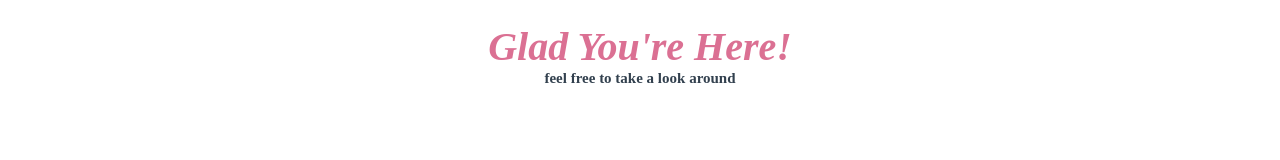
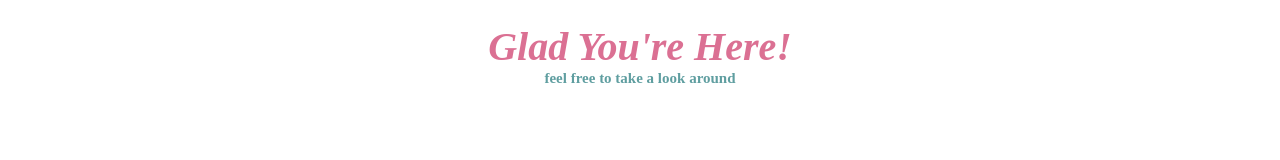
Before and after one commit to hannahzolly/1600-002-porfolio, a plain HTML site: page index.html in a window 1280 px wide. Shown: the part 445-605 px from the top of the page. Drawn offline with Linux system fonts and the light colour scheme.

Commit message:
playing with basic css

```diff
--- a/index.css
+++ b/index.css
@@ -16,7 +16,7 @@ h1 {
 }
 
 h2 {
-  color: rgb(50, 64, 78);
+  color:cadetblue;
 }
 
 h3 {
```
